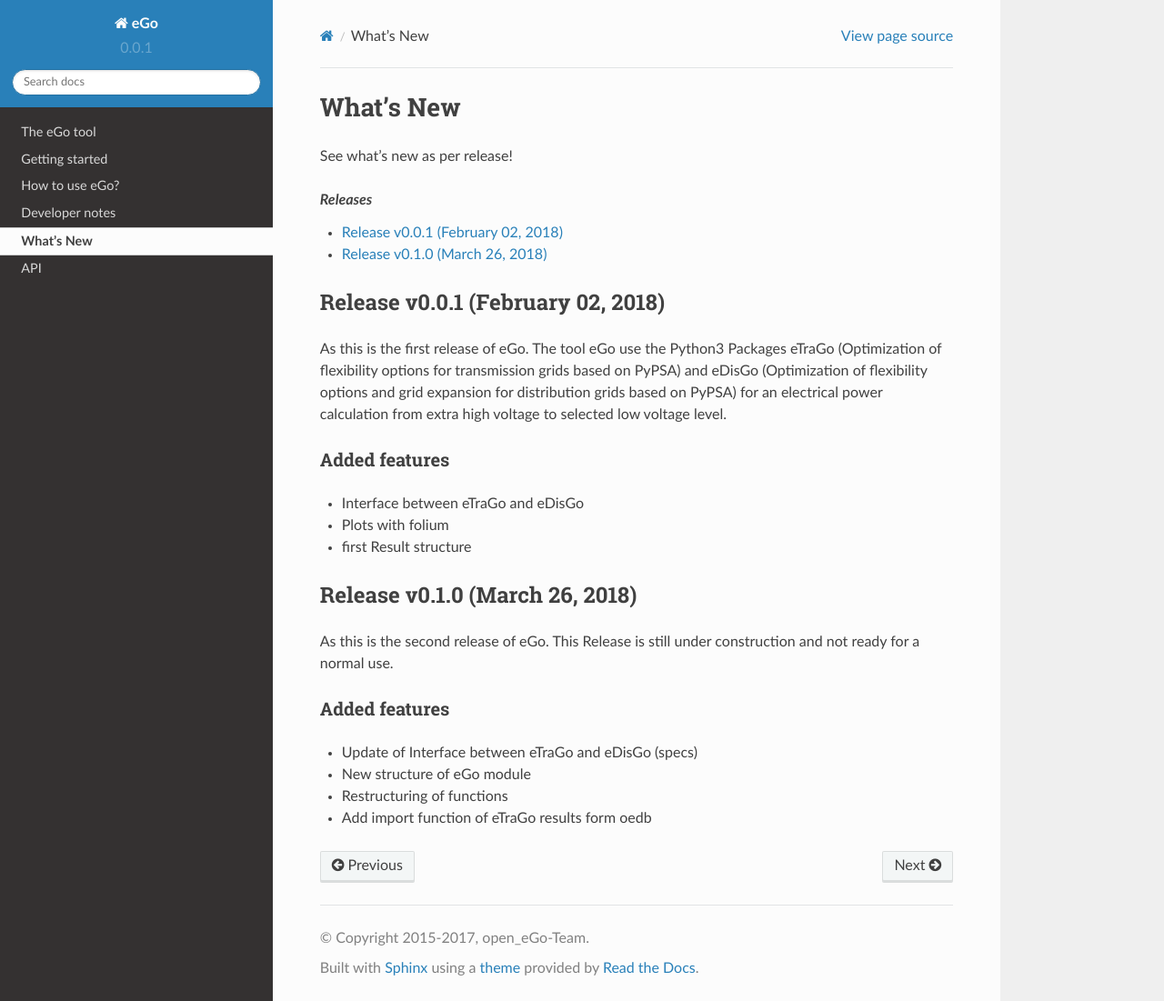
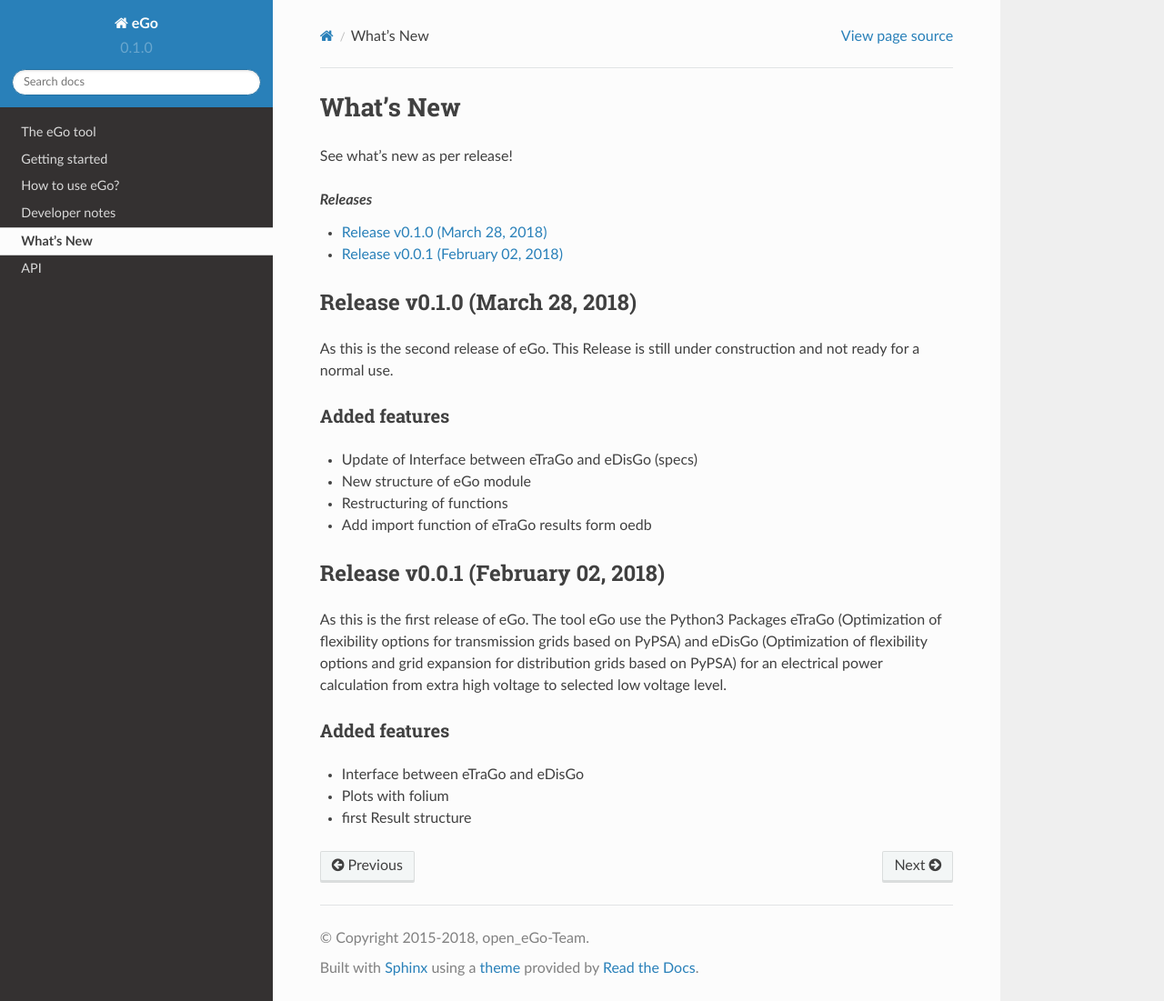
Before and after one commit to openego/eGo, a Sphinx documentation site: the page built from doc/whatsnew.rst, in a window 1280 px wide and 1101 px high. Shown: the whole window at 91% size. Built offline with Sphinx 7.4.7 and the Read the Docs theme 2.0.0, drawn with Linux system fonts in a browser that asks for light colours; formulas are drawn with MathJax 3.

Commit message:
update doc-string

```diff
--- a/doc/conf.py
+++ b/doc/conf.py
@@ -104,7 +104,7 @@
 
 # General information about the project.
 project = u'eGo'
-copyright = u'2015-2017, open_eGo-Team'
+copyright = u'2015-2018, open_eGo-Team'
 author = u'open_eGo-Team'
 
 
@@ -113,7 +113,7 @@
 # built documents.
 #
 # The short X.Y version.
-version = '0.0.1'
+version = '0.1.0'
 # The full version, including alpha/beta/rc tags.
 release = '0.0.1dev'
 
--- a/doc/whatsnew.rst
+++ b/doc/whatsnew.rst
@@ -9,5 +9,5 @@
     :backlinks: top
 
 
+.. include:: whatsnew/v0-1-0.rst
 .. include::  whatsnew/v0-0-1.rst
-.. include:: whatsnew/v0-1-0.rst
--- a/doc/whatsnew/v0-1-0.rst
+++ b/doc/whatsnew/v0-1-0.rst
@@ -1,4 +1,4 @@
-Release v0.1.0 (March 26, 2018)
+Release v0.1.0 (March 28, 2018)
 +++++++++++++++++++++++++++++++
 
 As this is the second release of eGo. This Release is still under construction and not ready for a normal use.
```
